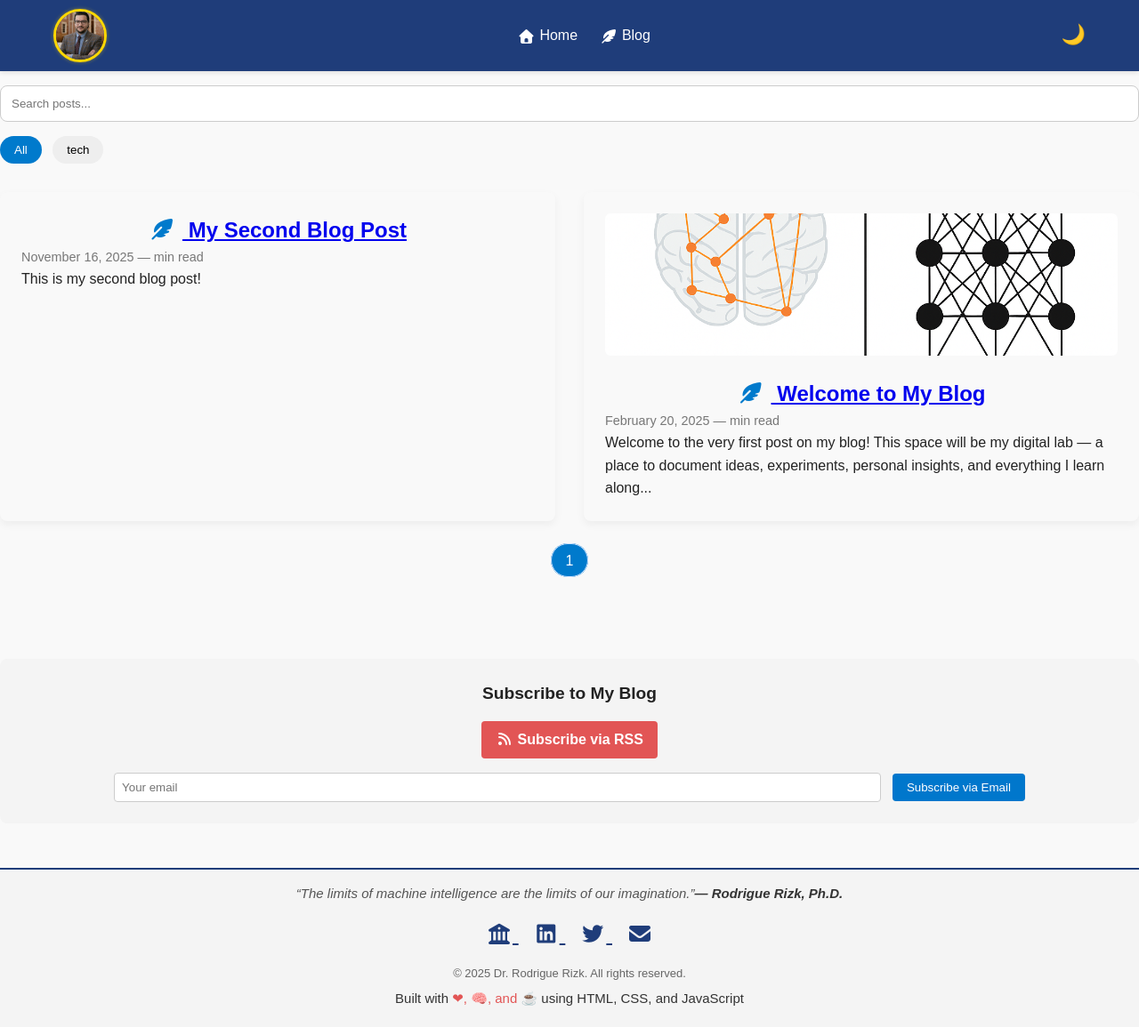
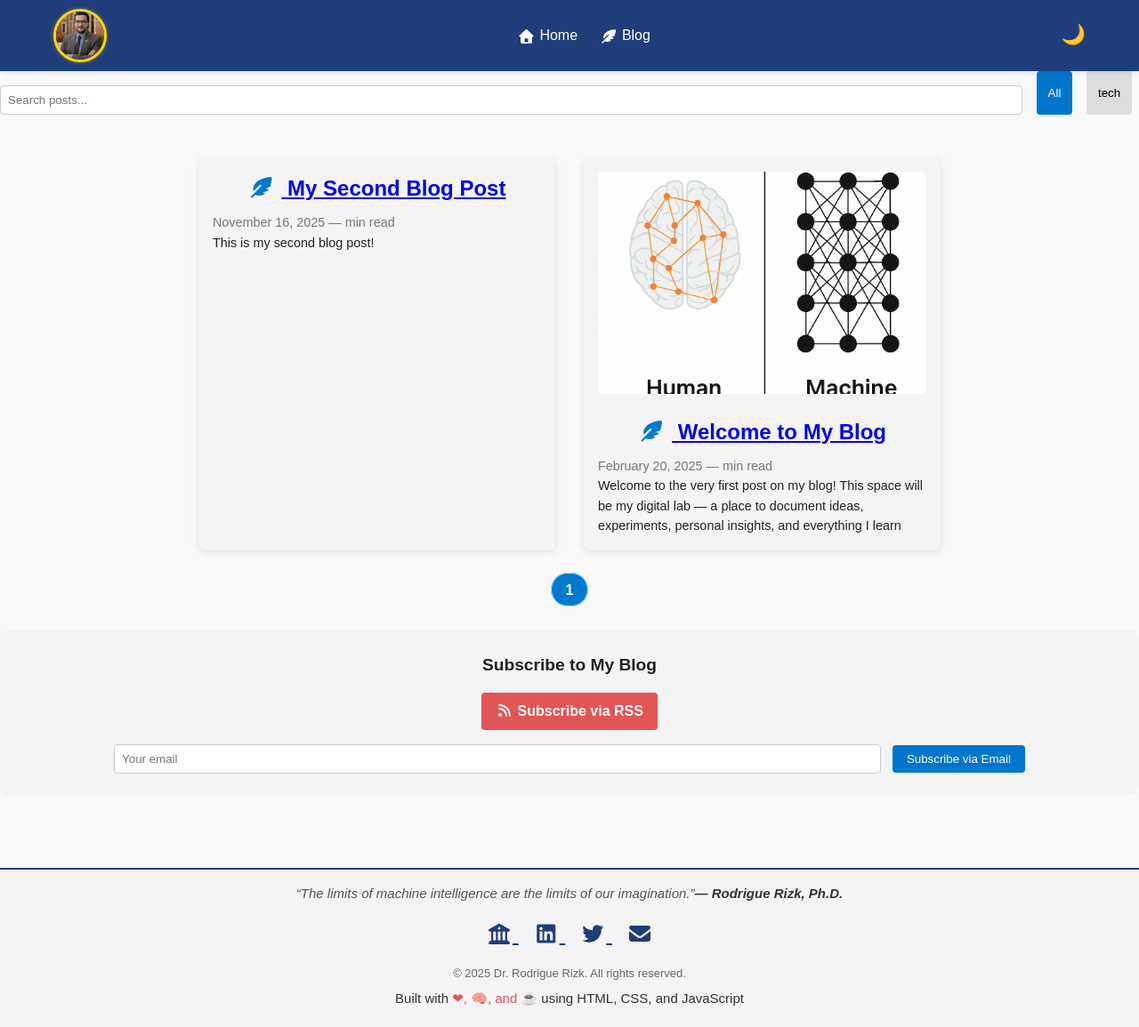
Before and after one commit to rodriguerizk/rodriguerizk.github.io, a Jekyll site: the page built from blog/index.html, in a window 1280 px wide and 1155 px high. Shown: the whole window at 89% size. Built offline with Jekyll 4.4.1, drawn with Linux system fonts in a browser that asks for light colours; nearby versions of some CDN libraries; the list of posts is cut into pages by our own code.

Commit message:
Update style.css

```diff
--- a/css/style.css
+++ b/css/style.css
@@ -1040,3 +1040,241 @@ body.dark .subscribe-container {
 .subscribe-form button:hover {
   background-color: #005fa3;
 }
+
+
+
+/* =========================
+   Blog Container & Grid
+========================= */
+.blog-container {
+  max-width: 1100px;
+  margin: 0 auto;
+  padding: 2rem;
+}
+
+.posts, .blog-grid {
+  display: flex;
+  flex-wrap: wrap;
+  gap: 2rem;
+  justify-content: center;
+}
+
+/* =========================
+   Blog Cards / Post Cards
+========================= */
+.post-card, .blog-card {
+  background-color: #f4f4f4;
+  border-radius: 8px;
+  overflow: hidden;
+  width: calc(33% - 1.33rem);
+  box-shadow: 0 2px 8px rgba(0,0,0,0.1);
+  padding: 1rem;
+  transition: transform 0.3s ease, box-shadow 0.3s ease;
+}
+
+.post-card img, .blog-card img {
+  width: 100%;
+  height: auto;
+  max-height: 250px;
+  object-fit: cover;
+  border-radius: 6px;
+  margin-bottom: 1rem;
+  transition: transform 0.3s ease;
+}
+
+.post-card:hover, .blog-card:hover {
+  transform: translateY(-5px);
+  box-shadow: 0 6px 20px rgba(0,0,0,0.15);
+}
+
+.post-card:hover img, .blog-card:hover img {
+  transform: scale(1.05);
+}
+
+.post-card h2, .blog-card h2 {
+  margin: 0 0 0.5rem 0;
+}
+
+.post-card p, .blog-card p {
+  font-size: 0.9rem;
+  line-height: 1.4rem;
+  max-height: 4.2rem;
+  overflow: hidden;
+  text-overflow: ellipsis;
+}
+
+/* =========================
+   Dark Mode for Cards
+========================= */
+body.dark .post-card, body.dark .blog-card {
+  background-color: #1a1a1a;
+  color: #eee;
+  box-shadow: 0 2px 8px rgba(255,255,255,0.05);
+}
+
+body.dark .post-card:hover, body.dark .blog-card:hover {
+  box-shadow: 0 6px 20px rgba(255,255,255,0.08);
+}
+
+/* =========================
+   Responsive Layout
+========================= */
+@media (max-width: 992px) {
+  .post-card, .blog-card {
+    width: calc(50% - 1rem);
+  }
+}
+
+@media (max-width: 600px) {
+  .post-card, .blog-card {
+    width: 100%;
+    padding: 0.8rem;
+  }
+  .blog-container {
+    padding: 1rem;
+  }
+  .post-card h2, .blog-card h2 {
+    font-size: 1.1rem;
+  }
+  .post-card p, .blog-card p {
+    font-size: 0.85rem;
+  }
+}
+
+/* =========================
+   Subscribe Section
+========================= */
+.subscribe-container {
+  background-color: #f4f4f4;
+  padding: 1.5rem;
+  border-radius: 8px;
+  margin-bottom: 2rem;
+  text-align: center;
+}
+
+body.dark .subscribe-container {
+  background-color: #1a1a1a;
+  color: #eee;
+}
+
+.subscribe-container h3 {
+  margin-bottom: 1rem;
+  font-size: 1.2rem;
+}
+
+.subscribe-button {
+  display: inline-block;
+  margin-bottom: 1rem;
+  padding: 0.5rem 1rem;
+  background-color: #e25555;
+  color: #fff;
+  text-decoration: none;
+  border-radius: 4px;
+  font-weight: bold;
+  transition: background-color 0.3s;
+}
+
+.subscribe-button:hover {
+  background-color: #c04040;
+}
+
+.subscribe-form input[type="email"] {
+  padding: 0.5rem;
+  width: 70%;
+  border: 1px solid #ccc;
+  border-radius: 4px;
+  margin-right: 0.5rem;
+}
+
+.subscribe-form button {
+  padding: 0.5rem 1rem;
+  background-color: #0077cc;
+  color: #fff;
+  border: none;
+  border-radius: 4px;
+  cursor: pointer;
+  transition: background-color 0.3s;
+}
+
+.subscribe-form button:hover {
+  background-color: #005fa3;
+}
+
+/* =========================
+   Pagination
+========================= */
+.pagination {
+  margin-top: 2rem;
+  text-align: center;
+}
+
+.pagination a {
+  margin: 0 1rem;
+  color: #0077cc;
+  text-decoration: none;
+}
+
+.pagination a:hover {
+  text-decoration: underline;
+}
+
+.pagination span {
+  margin: 0 0.5rem;
+  font-weight: bold;
+}
+
+/* =========================
+   Blog Controls (Search & Filter)
+========================= */
+.blog-controls {
+  display: flex;
+  flex-wrap: wrap;
+  justify-content: space-between;
+  margin-bottom: 2rem;
+  gap: 1rem;
+}
+
+#searchBar {
+  flex: 1;
+  padding: 0.5rem;
+  min-width: 200px;
+  border-radius: 4px;
+  border: 1px solid #ccc;
+}
+
+.blog-filters {
+  display: flex;
+  flex-wrap: wrap;
+  gap: 0.5rem;
+}
+
+.filter-btn {
+  padding: 0.4rem 0.8rem;
+  border: none;
+  background-color: #ddd;
+  border-radius: 4px;
+  cursor: pointer;
+  transition: background-color 0.3s;
+}
+
+.filter-btn.active, .filter-btn:hover {
+  background-color: #0077cc;
+  color: #fff;
+}
+
+/* Dark Mode Blog Controls */
+body.dark #searchBar {
+  background-color: #1a1a1a;
+  border: 1px solid #444;
+  color: #eee;
+}
+
+body.dark .filter-btn {
+  background-color: #333;
+  color: #eee;
+}
+
+body.dark .filter-btn.active, body.dark .filter-btn:hover {
+  background-color: #0077cc;
+  color: #fff;
+}
```
